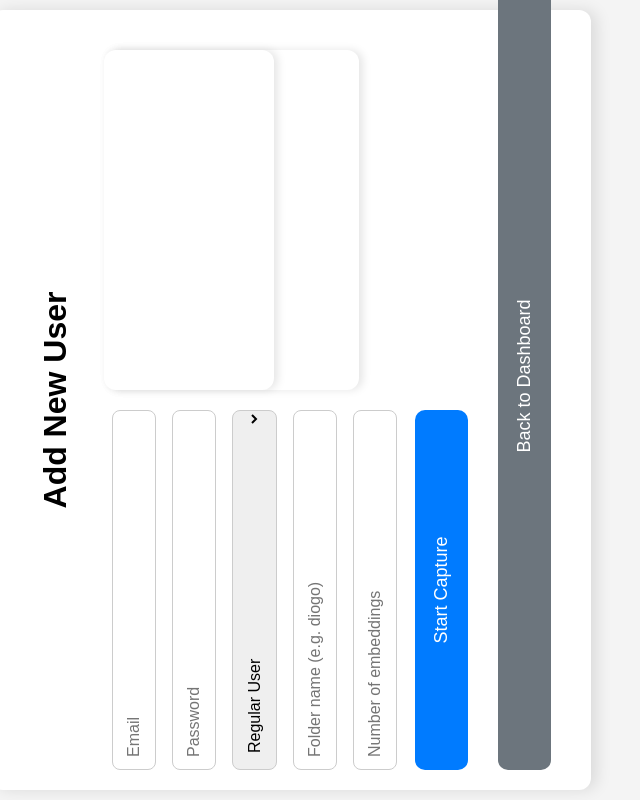
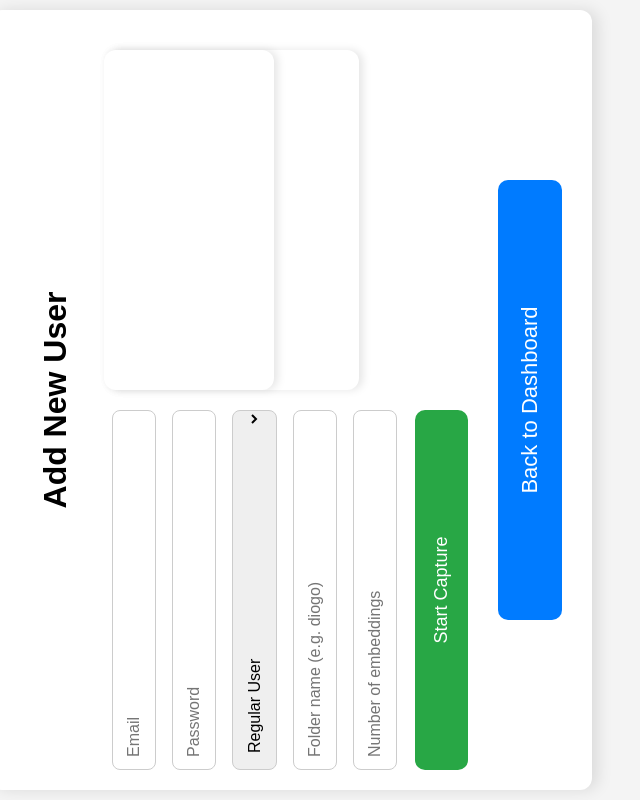
Before and after one commit to DiogoAzevedo03/face-auth, a Flask app: page /admin/generate in a window 1280 px wide; the page is wider, and only the part inside the window is pictured. Shown: that part, without its empty margins (429-1069 px from the left). Run offline with Flask 3, Linux system fonts and the light colour scheme; the visitor is signed in with stand-in values (Sample User, id 1); parts of the project's set-up code (start-up, migrations or seed data) failed here and were passed over.

Commit message:
Improve layout and visual design of main screens

```diff
--- a/web/templates/capture_more_embeddings.html
+++ b/web/templates/capture_more_embeddings.html
@@ -91,11 +91,11 @@
     a.btn {
       display: inline-block;
       margin-top: 20px;
-      background-color: #6c757d;
+      background-color: #007bff;
     }
 
     a.btn:hover {
-      background-color: #5a6268;
+      background-color: #007bff;
     }
 
 
--- a/web/templates/generate.html
+++ b/web/templates/generate.html
@@ -111,6 +111,16 @@
             transform: scale(1.02);
         }
 
+
+        button.start-btn {
+            background-color: #28a745;
+        }
+
+        button.start-btn:hover {
+            background-color: #218838;
+        }
+
+
         video, canvas {
             width: 100%;
             max-width: 340px;
@@ -151,13 +161,17 @@
         }
 
         a.btn.back {
-            background-color: #6c757d;
+            background-color: #007bff;
             text-align: center;
-            margin-top: 10px;
+            margin: 10px auto;
+            width: 400px;
+            display: inline-block;
+            padding: 19px 20px;
+            font-size: 22px;
         }
 
         a.btn.back:hover {
-            background-color: #5a6268;
+            background-color: #0056b3;
         }
         video {
             margin-bottom: 16px;
@@ -183,7 +197,7 @@
                 </select>
                 <input type="text" name="folder" placeholder="Folder name (e.g. diogo)" required>
                 <input type="number" name="count" placeholder="Number of embeddings" required>
-                <button type="submit">Start Capture</button>
+                <button type="submit" class="start-btn">Start Capture</button>
                 </form>
 
                 <div class="video-container">
```
Also changed, not shown: web/templates/face_login.html (+4 -3 lines), web/templates/login.html (+4 -4 lines).
